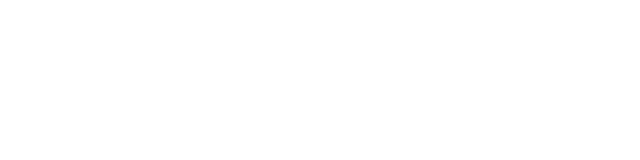
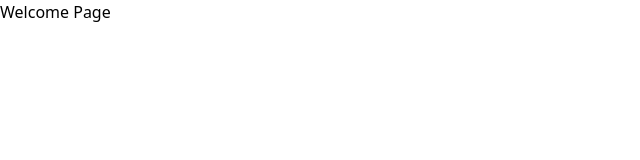
Before and after one commit to adrianhi/Weather-Whisper, a React (Vite) app in the folder client/: page /welcome in a window 1280 px wide. Shown: the top 160 px of the page, without its empty margins (0-640 px from the left). Built offline with nearby package versions, Linux system fonts and the light colour scheme.

Commit message:
Adding Routes

```diff
--- a/client/package.json
+++ b/client/package.json
@@ -11,7 +11,8 @@
   },
   "dependencies": {
     "react": "^18.2.0",
-    "react-dom": "^18.2.0"
+    "react-dom": "^18.2.0",
+    "react-router-dom": "^6.21.1"
   },
   "devDependencies": {
     "@types/react": "^18.2.43",
--- a/client/src/App.jsx
+++ b/client/src/App.jsx
@@ -1,11 +1,17 @@
 import "../public/assets/Styles/index.css";
+import { BrowserRouter as Router, Routes, Route } from "react-router-dom";
+import { Home } from "./Pages/Home";
+import { Welcome } from "./Pages/Welcome";
 
 function App() {
   return (
     <>
-      <div>
-
-      </div>
+      <Router>
+        <Routes>
+          <Route path="/" element={<Home />}></Route>
+          <Route path="/welcome" element={<Welcome />}></Route>
+        </Routes>
+      </Router>
     </>
   );
 }
--- /dev/null
+++ b/client/src/Pages/Home.jsx
@@ -0,0 +1,7 @@
+export const Home = () => {
+  return(
+    <>
+    Home
+    </>
+  )
+};
--- /dev/null
+++ b/client/src/Pages/Welcome.jsx
@@ -0,0 +1,7 @@
+export const Welcome = () => {
+  return (
+    <div>
+      Welcome Page
+    </div>
+  )
+};
```
Also changed, not shown: 1 other file (tests, documents, lock files or other folders).
